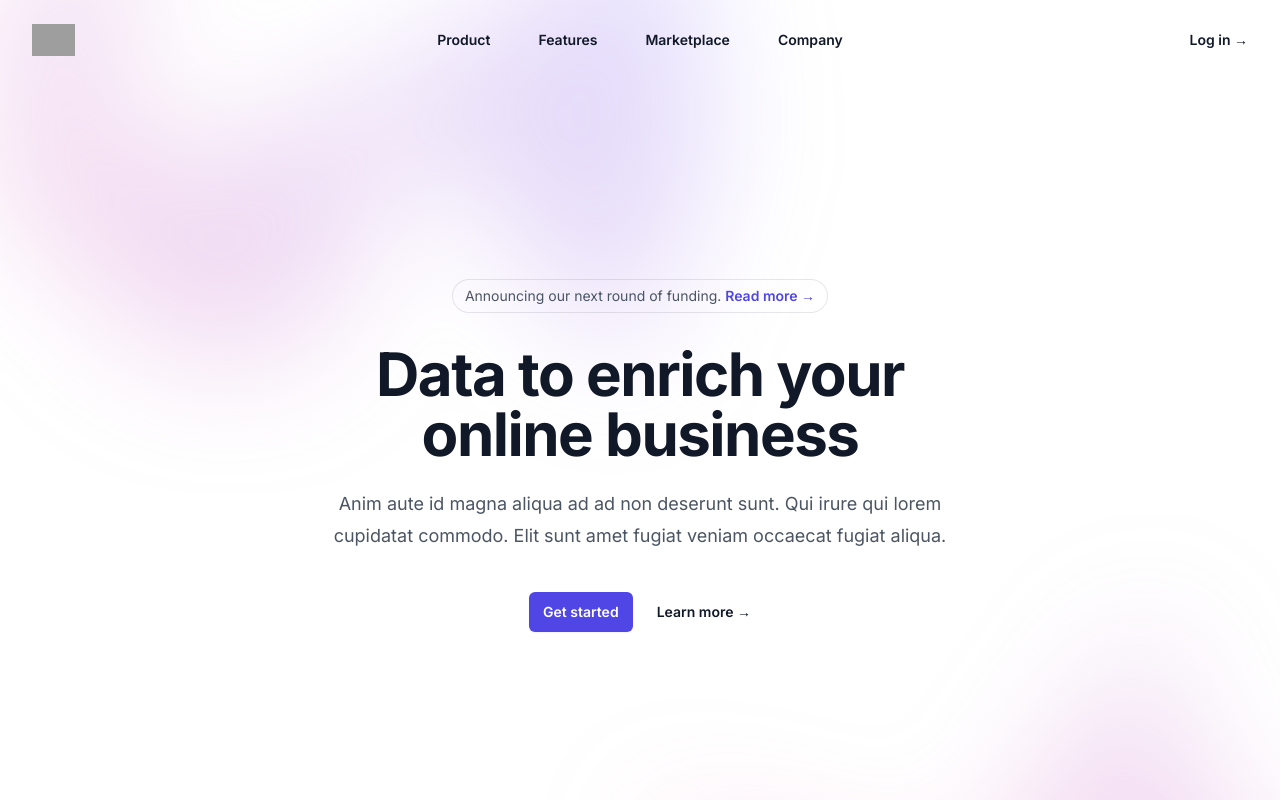
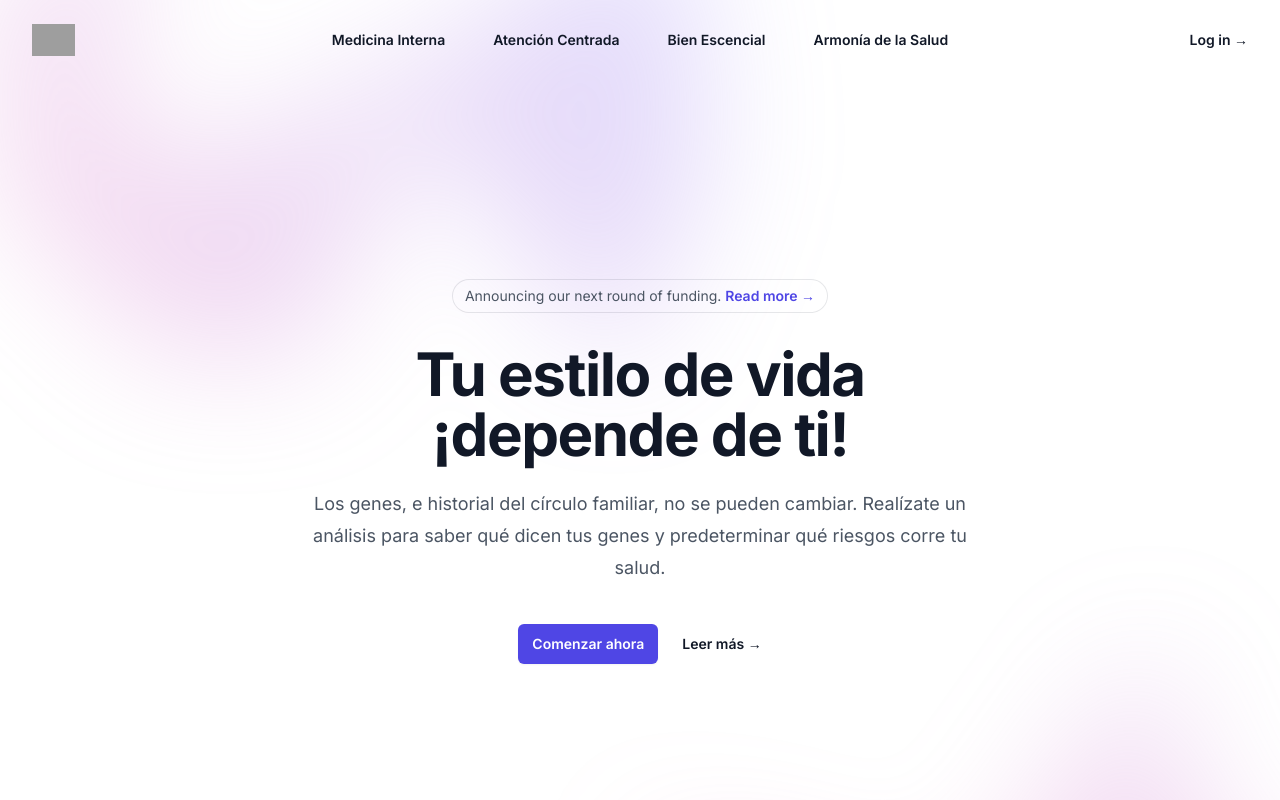
Before and after one commit to saorionline/Secciones-De-Paginas, a Next.js app: page / in a window 1280 px wide. Shown: the top 800 px of the page. Built offline with nearby package versions, Linux system fonts and the light colour scheme; grey boxes are pictures that could not be loaded.

Commit message:
Inbound Texts

```diff
--- a/src/app/page.tsx
+++ b/src/app/page.tsx
@@ -3,7 +3,7 @@ import styles from './page.module.css'
 export default function Home() {
   return (
     <main className={styles.main}>
-     <h1>Hola Saori</h1>
+     <h1>@Bogota, Colombia. Saori</h1>
     </main>
   )
 }
--- a/src/components/MobileMenu.js
+++ b/src/components/MobileMenu.js
@@ -4,10 +4,10 @@ import { Dialog, DialogPanel } from '@headlessui/react'
 import { Bars3Icon, XMarkIcon } from '@heroicons/react/24/outline'
 
 const navigation = [
-  { name: 'Product', href: '#' },
-  { name: 'Features', href: '#' },
-  { name: 'Marketplace', href: '#' },
-  { name: 'Company', href: '#' },
+  { name: 'Medicina Interna', href: '#' },
+  { name: 'Atención Centrada', href: '#' },
+  { name: 'Bien Escencial', href: '#' },
+  { name: 'Armonía de la Salud', href: '#' },
 ]
 
 export default function MobileMenu() {
@@ -19,7 +19,7 @@ export default function MobileMenu() {
         <nav aria-label="Global" className="flex items-center justify-between p-6 lg:px-8">
           <div className="flex lg:flex-1">
             <a href="#" className="-m-1.5 p-1.5">
-              <span className="sr-only">Your Company</span>
+              <span className="sr-only">Salud Interior</span>
               <img
                 alt=""
                 src="https://tailwindui.com/img/logos/mark.svg?color=indigo&shade=600"
@@ -55,7 +55,7 @@ export default function MobileMenu() {
           <DialogPanel className="fixed inset-y-0 right-0 z-50 w-full overflow-y-auto bg-white px-6 py-6 sm:max-w-sm sm:ring-1 sm:ring-gray-900/10">
             <div className="flex items-center justify-between">
               <a href="#" className="-m-1.5 p-1.5">
-                <span className="sr-only">Your Company</span>
+                <span className="sr-only">Salud Interior</span>
                 <img
                   alt=""
                   src="https://tailwindui.com/img/logos/mark.svg?color=indigo&shade=600"
@@ -67,7 +67,7 @@ export default function MobileMenu() {
                 onClick={() => setMobileMenuOpen(false)}
                 className="-m-2.5 rounded-md p-2.5 text-gray-700"
               >
-                <span className="sr-only">Close menu</span>
+                <span className="sr-only">Cerrar</span>
                 <XMarkIcon aria-hidden="true" className="h-6 w-6" />
               </button>
             </div>
@@ -89,7 +89,7 @@ export default function MobileMenu() {
                     href="#"
                     className="-mx-3 block rounded-lg px-3 py-2.5 text-base font-semibold leading-7 text-gray-900 hover:bg-gray-50"
                   >
-                    Log in
+                    Iniciar
                   </a>
                 </div>
               </div>
@@ -123,21 +123,20 @@ export default function MobileMenu() {
           </div>
           <div className="text-center">
             <h1 className="text-4xl font-bold tracking-tight text-gray-900 sm:text-6xl">
-              Data to enrich your online business
+              Tu estilo de vida ¡depende de ti!
             </h1>
             <p className="mt-6 text-lg leading-8 text-gray-600">
-              Anim aute id magna aliqua ad ad non deserunt sunt. Qui irure qui lorem cupidatat commodo. Elit sunt amet
-              fugiat veniam occaecat fugiat aliqua.
+              Los genes, e historial del círculo familiar, no se pueden cambiar. Realízate un análisis para saber qué dicen tus genes y predeterminar qué riesgos corre tu salud.
             </p>
             <div className="mt-10 flex items-center justify-center gap-x-6">
               <a
                 href="#"
                 className="rounded-md bg-indigo-600 px-3.5 py-2.5 text-sm font-semibold text-white shadow-sm hover:bg-indigo-500 focus-visible:outline focus-visible:outline-2 focus-visible:outline-offset-2 focus-visible:outline-indigo-600"
               >
-                Get started
+                Comenzar ahora
               </a>
               <a href="#" className="text-sm font-semibold leading-6 text-gray-900">
-                Learn more <span aria-hidden="true">→</span>
+                Leer más <span aria-hidden="true">→</span>
               </a>
             </div>
           </div>
```
Also changed, not shown: 1 other file (tests, documents, lock files or other folders).
